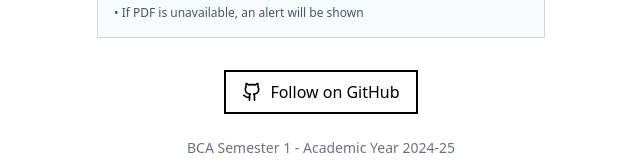
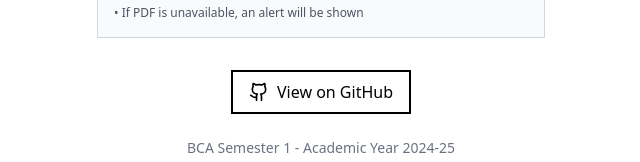
Before and after one commit to pyKinsu/CodeLearn, a Next.js app: page /pyq in a window 1280 px wide. Shown: the part 910-1072 px from the top of the page, without its empty margins (319-959 px from the left). Built offline with nearby package versions, Linux system fonts and the light colour scheme; no server answers.

Commit message:
Update page.tsx

```diff
--- a/app/(User)/pyq/page.tsx
+++ b/app/(User)/pyq/page.tsx
@@ -1,3 +1,5 @@
+'use client';
+
 import React, { useState } from 'react';
 import { Download, ChevronDown, Eye, X, AlertCircle, Github } from 'lucide-react';
 
@@ -156,7 +158,7 @@ const AlertModal: React.FC<AlertModalProps> = ({ isOpen, onClose, subject, year
   );
 };
 
-const PyqDownloadPage: React.FC = () => {
+export default function PyqDownloadPage() {
   const [selectedSubject, setSelectedSubject] = useState<string>('');
   const [selectedYear, setSelectedYear] = useState<string>('');
   const [downloading, setDownloading] = useState<boolean>(false);
@@ -374,13 +376,13 @@ const PyqDownloadPage: React.FC = () => {
         {/* GitHub Link */}
         <div className="mt-8 flex items-center justify-center">
           <a
-            href="https://github.com/pyKinsu/"
+            href="https://github.com/pyKinsu/Assets"
             target="_blank"
             rel="noopener noreferrer"
             className="inline-flex items-center gap-2 px-4 py-2 border-2 border-black bg-white text-black font-medium hover:bg-black hover:text-white transition-colors"
           >
             <Github className="w-5 h-5" />
-            Follow on GitHub
+            View on GitHub
           </a>
         </div>
 
@@ -430,6 +432,4 @@ const PyqDownloadPage: React.FC = () => {
       `}</style>
     </div>
   );
-};
-
-export default PyqDownloadPage;
+}
```
